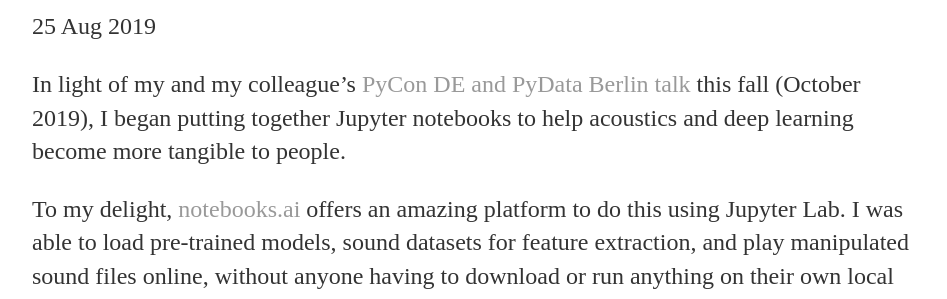
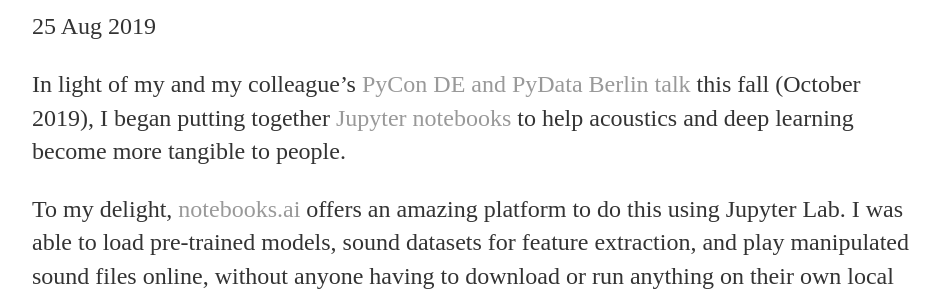
Before and after one commit to a-n-rose/a-n-rose.github.io, a Jekyll site: the page built from _posts/2019-08-25-interacting-with-acoustics-and-deep-learning.md, in a window 1280 px wide. Shown: the part 242-541 px from the top of the page, without its empty margins (160-1107 px from the left). Built offline with Jekyll 4.4.1, drawn with Linux system fonts in a browser that asks for light colours; some of the changed lines change nothing that is shown.

Commit message:
added link to dashboard in first paragraph

```diff
--- a/_posts/2019-08-25-interacting-with-acoustics-and-deep-learning.md
+++ b/_posts/2019-08-25-interacting-with-acoustics-and-deep-learning.md
@@ -4,7 +4,7 @@ title: "Interacting with Acoustics and Deep Learning"
 date: 2019-08-25
 ---
 
-In light of my and my colleague's <a href='https://de.pycon.org/program/pydata-jzw9he-take-control-of-your-hearing-accessible-methods-to-build-a-smart-noise-filter-peggy-sylopp-aislyn-rose/'>PyCon DE and PyData Berlin talk</a> this fall (October 2019), I began putting together Jupyter notebooks to help acoustics and deep learning become more tangible to people.
+In light of my and my colleague's <a href='https://de.pycon.org/program/pydata-jzw9he-take-control-of-your-hearing-accessible-methods-to-build-a-smart-noise-filter-peggy-sylopp-aislyn-rose/'>PyCon DE and PyData Berlin talk</a> this fall (October 2019), I began putting together <a href='https://notebooks.ai/a-n-rose'>Jupyter notebooks</a> to help acoustics and deep learning become more tangible to people.
 
 To my delight, <a href='https://i.notebooks.ai/i/qrtJj3'>notebooks.ai</a> offers an amazing platform to do this using Jupyter Lab. I was able to load pre-trained models, sound datasets for feature extraction, and play manipulated sound files online, without anyone having to download or run anything on their own local machines. I strongly recommend setting up your own free account to fork and experiment with not only my notebooks but those of countless others.
 
```
